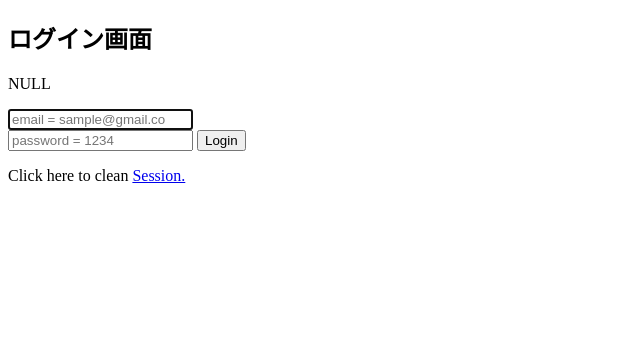
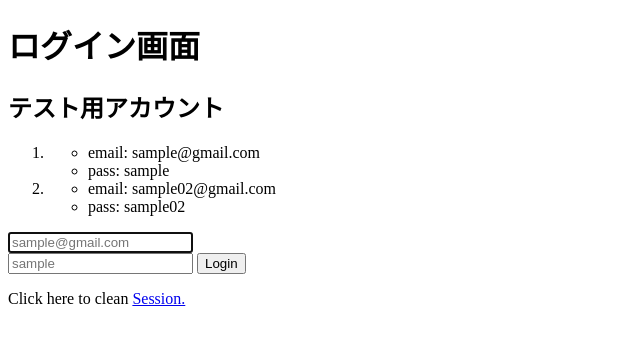
Before and after one commit to taniguchi6/fullscratch_muchoko, a PHP site: page /login.php in a window 1280 px wide. Shown: the top 345 px of the page, without its empty margins (0-640 px from the left). Run offline with PHP 8.4, Linux system fonts and the light colour scheme; data that the repository does not hold is empty.

Commit message:
update:ちょっとだけ整理

```diff
--- a/login.php
+++ b/login.php
@@ -13,7 +13,7 @@
   <title>login</title>
 </head>
 <body>
-  <h2>ログイン画面</h2>
+  <h1>ログイン画面</h1>
   <div>
   <?php
     $msg = '';
@@ -34,6 +34,7 @@
           )
         );
 
+        // DBにあるユーザー名の取得
         $prepare = $dbh->prepare('SELECT * FROM users WHERE mail = ?');
         $prepare->bindValue(1,$usermail,PDO::PARAM_STR);
         $prepare->execute();
@@ -61,9 +62,8 @@
             echo $result['name'];
             echo '<br>';
             echo $result['id'];
-            $_SESSION['valid'] = true;
+            // $_SESSION['valid'] = true;
             $_SESSION['timeout'] = time();
-            //$_SESSION['usermail'] = $usermail;
             $_SESSION['username'] = $result['name'];
             $_SESSION['id'] = $result['id'];
             header('Refresh: 2; URL = main.php');
@@ -79,25 +79,30 @@
         $error = $e->getMessage();
         echo $error;
       }
-      // if($_POST['email'] == 'tutorialspoint' && $_POST['password'] == 'sample') {
-      //   //valid?
-      //   $_SESSION['valid'] = true;
-      //   $_SESSION['timeout'] = time();
-      //   $_SESSION['username'] = 'tutorialspoint';
-
-      //   $msg = 'You have entered valid use name and password';
-      // }else {
-      //   $msg = 'ユーザー名またはパスワードが間違っています。アカウントをお持ちでない方はユーザー登録してください';
-      // }
     }
   ?>
   </div>
+  <h2>テスト用アカウント</h2>
+  <ol>
+    <li>
+      <ul>
+        <li>email: sample@gmail.com</li>
+        <li>pass: sample</li>
+      </ul>
+    </li>
+    <li>
+      <ul>
+        <li>email: sample02@gmail.com</li>
+        <li>pass: sample02</li>
+      </ul>
+    </li>
+  </ol>
+
   <div>
     <form action="<?php echo htmlspecialchars($_SERVER['PHP_SELF']); ?>" method="post">
       <p><?php echo $msg; ?></p>
-      <p><?php var_dump($result); ?></p>
-      <input type="mail" name="email" placeholder="email = sample@gmail.co" required autofocus><br>
-      <input type="password" name = "password" placeholder="password = 1234" required>
+      <input type="mail" name="email" placeholder="sample@gmail.com" required autofocus><br>
+      <input type="password" name = "password" placeholder="sample" required>
       <button type="submit" name="login">Login</button>
     </form>
 
```
